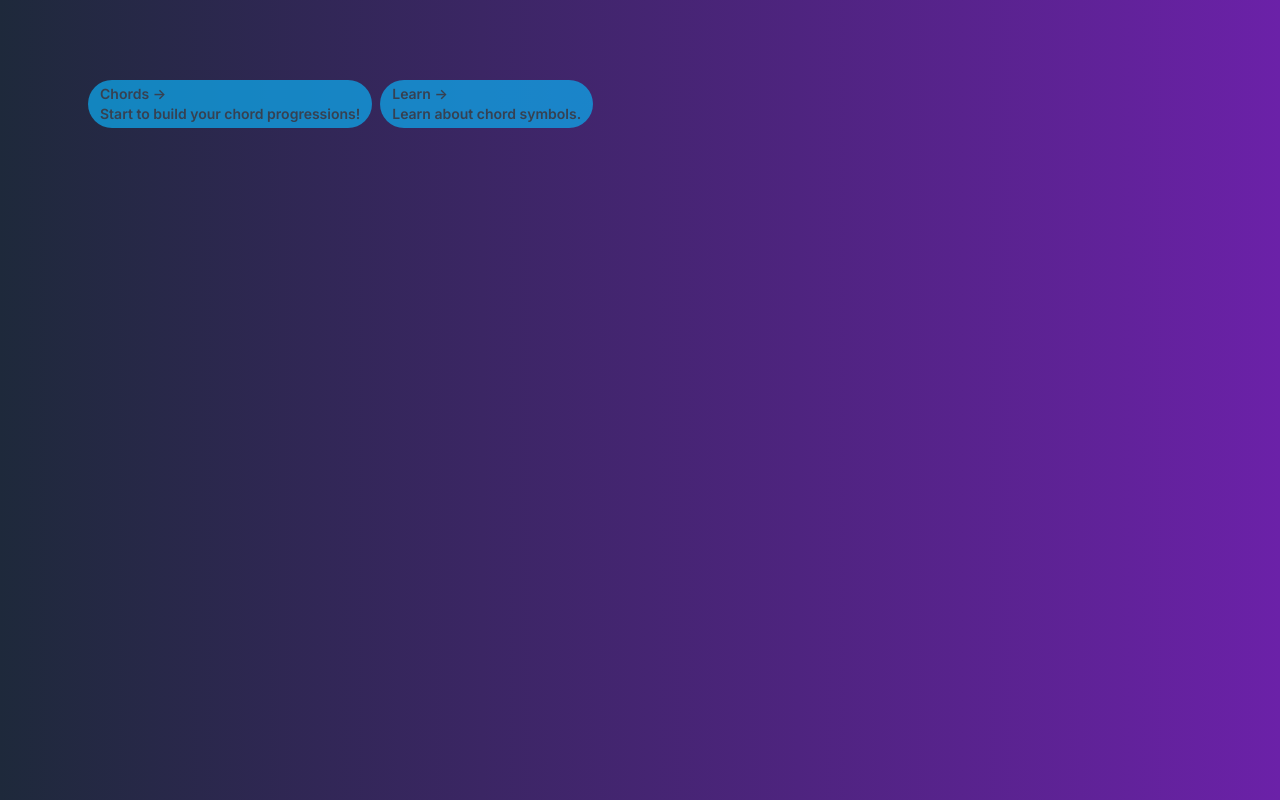
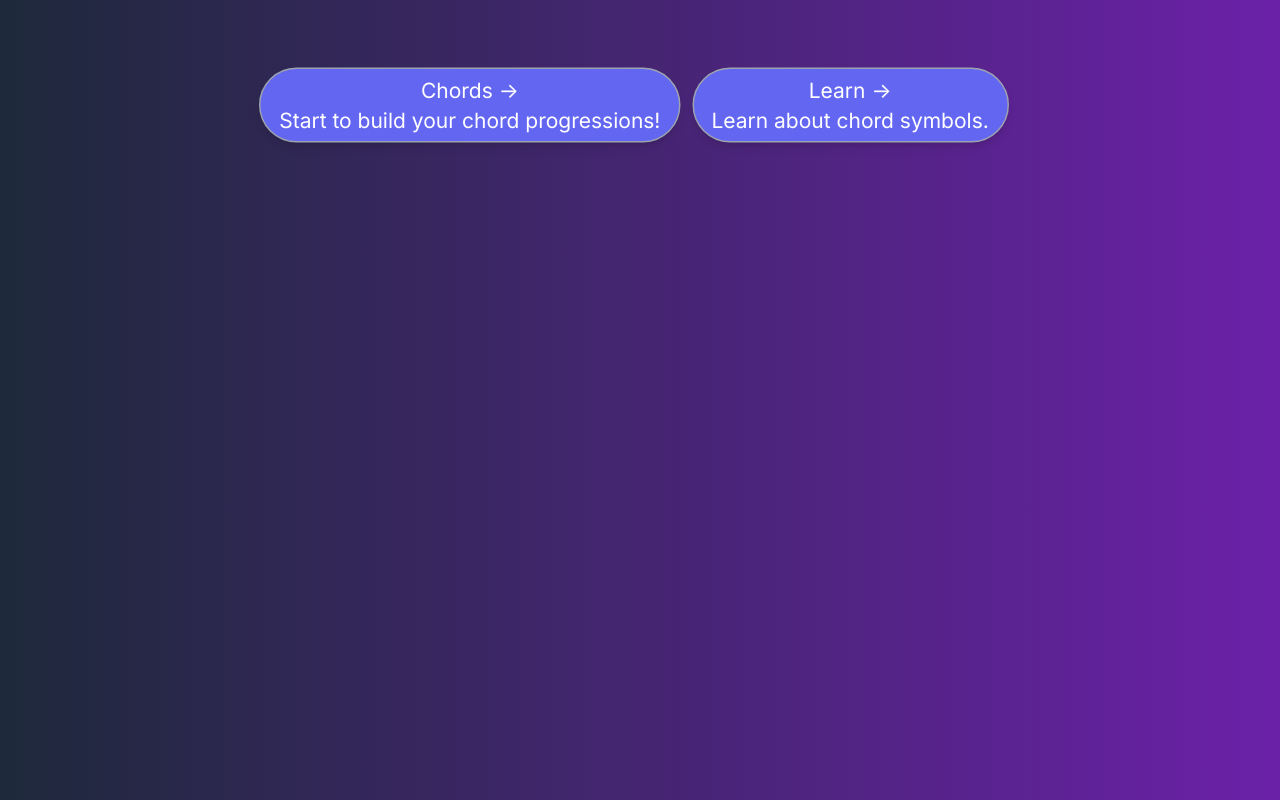
Before and after one commit to domgan/chord-shift, a Next.js app: page / in a window 1280 px wide. Built offline with nearby package versions, Linux system fonts and the light colour scheme.

Commit message:
feat: change url and new button

```diff
--- /dev/null
+++ b/components/spinner.tsx
@@ -0,0 +1,10 @@
+export default function Spinner() {
+  return (
+    <div role="status">
+      <svg aria-hidden="true" className="w-8 h-8 mr-2 text-gray-200 animate-spin dark:text-gray-600 fill-blue-600" viewBox="0 0 100 101" fill="none" xmlns="http://www.w3.org/2000/svg">
+        <path d="M100 50.5908C100 78.2051 77.6142 100.591 50 100.591C22.3858 100.591 0 78.2051 0 50.5908C0 22.9766 22.3858 0.59082 50 0.59082C77.6142 0.59082 100 22.9766 100 50.5908ZM9.08144 50.5908C9.08144 73.1895 27.4013 91.5094 50 91.5094C72.5987 91.5094 90.9186 73.1895 90.9186 50.5908C90.9186 27.9921 72.5987 9.67226 50 9.67226C27.4013 9.67226 9.08144 27.9921 9.08144 50.5908Z" fill="currentColor" />
+        <path d="M93.9676 39.0409C96.393 38.4038 97.8624 35.9116 97.0079 33.5539C95.2932 28.8227 92.871 24.3692 89.8167 20.348C85.8452 15.1192 80.8826 10.7238 75.2124 7.41289C69.5422 4.10194 63.2754 1.94025 56.7698 1.05124C51.7666 0.367541 46.6976 0.446843 41.7345 1.27873C39.2613 1.69328 37.813 4.19778 38.4501 6.62326C39.0873 9.04874 41.5694 10.4717 44.0505 10.1071C47.8511 9.54855 51.7191 9.52689 55.5402 10.0491C60.8642 10.7766 65.9928 12.5457 70.6331 15.2552C75.2735 17.9648 79.3347 21.5619 82.5849 25.841C84.9175 28.9121 86.7997 32.2913 88.1811 35.8758C89.083 38.2158 91.5421 39.6781 93.9676 39.0409Z" fill="currentFill" />
+      </svg>
+    </div>
+  )
+}
--- a/pages/chords.tsx
+++ b/pages/chords.tsx
@@ -6,6 +6,7 @@ import Image from 'next/image'
 import generateUUID from "../features/generate-uuid"
 import FirebaseService from "../services/firebase-service"
 import { useRouter } from "next/router"
+import Spinner from "../components/spinner"
 
 
 export type WorkspaceElement = {
@@ -81,8 +82,13 @@ export default function Chords() {
     return <ChordsWorkshop id={id} chords={element.chords} />
   }
 
-  const handleClear = () => {
+  const handleNew = () => {
     setWorkspace([])
+    router.push({ pathname: `/chords`, },
+      undefined,
+      { shallow: true }
+    )
+    setUniqueId(undefined)
   }
 
   const handleReload = () => {
@@ -92,27 +98,21 @@ export default function Chords() {
   const handleSave = () => {
     const uniqueIdToSave = uniqueId ?? generateUUID()
     firebaseService.setWorkspace(uniqueIdToSave, workspace)
+    router.push({
+      pathname: `/chords`,
+      query: { id: uniqueIdToSave }
+    },
+      `/chords?id=${uniqueIdToSave}`,
+      { shallow: true }
+    )
     setUniqueId(uniqueIdToSave)
-    // todo set url to new uniqueId
-  }
-
-  const Spinner = () => {
-    return (
-      <div role="status">
-        <svg aria-hidden="true" className="w-8 h-8 mr-2 text-gray-200 animate-spin dark:text-gray-600 fill-blue-600" viewBox="0 0 100 101" fill="none" xmlns="http://www.w3.org/2000/svg">
-          <path d="M100 50.5908C100 78.2051 77.6142 100.591 50 100.591C22.3858 100.591 0 78.2051 0 50.5908C0 22.9766 22.3858 0.59082 50 0.59082C77.6142 0.59082 100 22.9766 100 50.5908ZM9.08144 50.5908C9.08144 73.1895 27.4013 91.5094 50 91.5094C72.5987 91.5094 90.9186 73.1895 90.9186 50.5908C90.9186 27.9921 72.5987 9.67226 50 9.67226C27.4013 9.67226 9.08144 27.9921 9.08144 50.5908Z" fill="currentColor" />
-          <path d="M93.9676 39.0409C96.393 38.4038 97.8624 35.9116 97.0079 33.5539C95.2932 28.8227 92.871 24.3692 89.8167 20.348C85.8452 15.1192 80.8826 10.7238 75.2124 7.41289C69.5422 4.10194 63.2754 1.94025 56.7698 1.05124C51.7666 0.367541 46.6976 0.446843 41.7345 1.27873C39.2613 1.69328 37.813 4.19778 38.4501 6.62326C39.0873 9.04874 41.5694 10.4717 44.0505 10.1071C47.8511 9.54855 51.7191 9.52689 55.5402 10.0491C60.8642 10.7766 65.9928 12.5457 70.6331 15.2552C75.2735 17.9648 79.3347 21.5619 82.5849 25.841C84.9175 28.9121 86.7997 32.2913 88.1811 35.8758C89.083 38.2158 91.5421 39.6781 93.9676 39.0409Z" fill="currentFill" />
-        </svg>
-        <span className="sr-only">Loading...</span>
-      </div>
-    )
   }
 
   return (
     <main className='main'>
       <div className="absolute grid">
         <Link className="bg-blue-500 hover:bg-blue-700 text-white font-bold m-1 py-1 px-2 border border-blue-700 rounded text-center" href='/'>Home</Link>
-        <button className="bg-blue-500 hover:bg-blue-700 text-white font-bold m-1 py-1 px-2 border-4 border-red-700 rounded" onClick={handleClear}>Clear</button>
+        <button className="bg-blue-500 hover:bg-blue-700 text-white font-bold m-1 py-1 px-2 border-4 border-red-700 rounded" onClick={handleNew}>New</button>
         <button className="bg-blue-500 hover:bg-blue-700 text-white font-bold m-1 py-1 px-2 border-4 border-yellow-700 rounded" onClick={handleReload}>Reload</button>
         <button className="bg-blue-500 hover:bg-blue-700 text-white font-bold m-1 py-1 px-2 border-4 border-green-700 rounded" onClick={handleSave}>Save</button>
       </div>
@@ -122,8 +122,6 @@ export default function Chords() {
           <button className="btn" onClick={handleAddChordBuilder}>New Builder</button>
         </>}
       </div>
-      {loading && <p>Ładowanie</p>}
-      <Spinner />
     </main>
   )
 }
--- a/pages/index.tsx
+++ b/pages/index.tsx
@@ -14,10 +14,10 @@ export default function Home() {
         <link rel="icon" href="/favicon.ico" />
       </Head>
       <main className='main p-16'>
-        <div className='px-6 pt-4 pb-2'>
+        <div className='px-6 pt-4 pb-2 mx-auto text-center transform scale-150'>
           <Link
             href='/chords'
-            className='inline-block bg-gray-200 rounded-full px-3 py-1 text-sm font-semibold text-gray-700 mr-2 mb-2 bg-sky-500/75'
+            className='inline-block rounded-full shadow-md px-3 py-1 text-sm text-white mr-2 mb-2 bg-indigo-500 hover:bg-indigo-600 border border-gray-400 hover:shadow-md hover:border-sky-600'
           >
             <h2 className={inter.className}>
               Chords <span>-&gt;</span>
@@ -28,7 +28,7 @@ export default function Home() {
           </Link>
           <a
             href="https://jazz-library.com/articles/chord-symbols/"
-            className='inline-block bg-gray-200 rounded-full px-3 py-1 text-sm font-semibold text-gray-700 mr-2 mb-2 bg-sky-500/75'
+            className='inline-block rounded-full shadow-md px-3 py-1 text-sm text-white mr-2 mb-2 bg-indigo-500 hover:bg-indigo-600 border border-gray-400 hover:shadow-md hover:border-sky-600'
             target="_blank"
             rel="noopener noreferrer"
           >
```
Also changed, not shown: public/spinner.svg.
